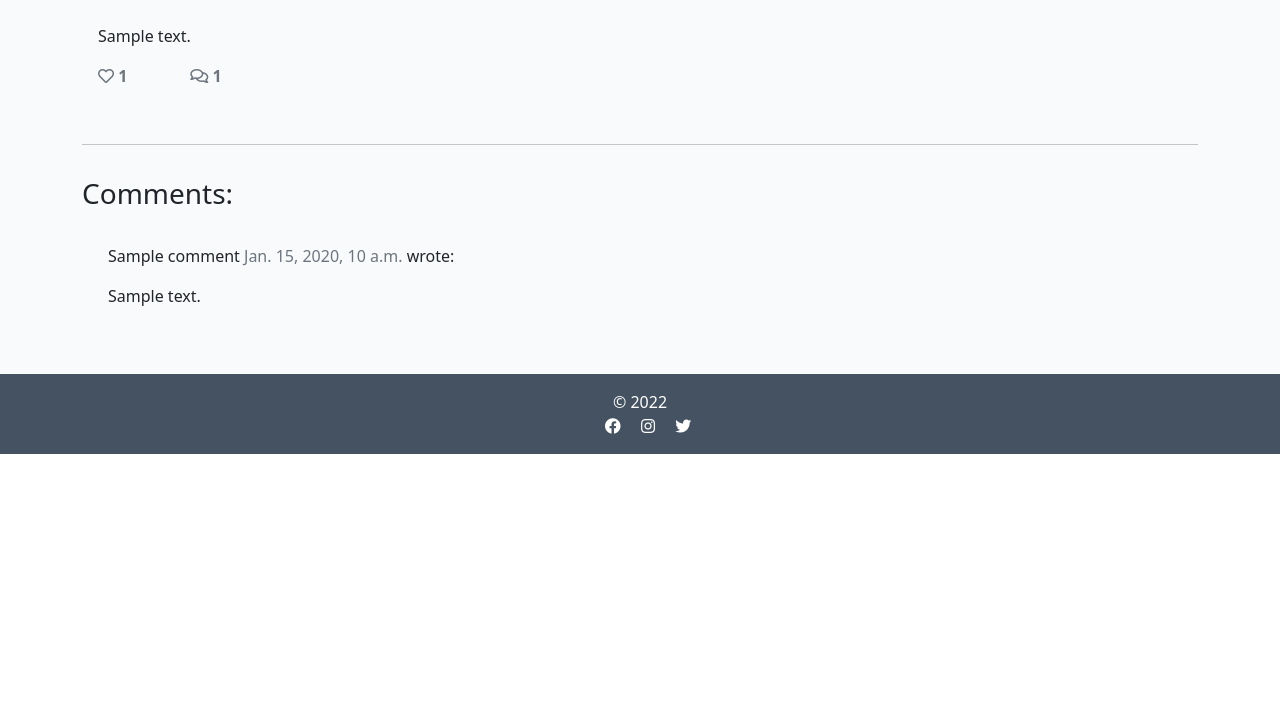
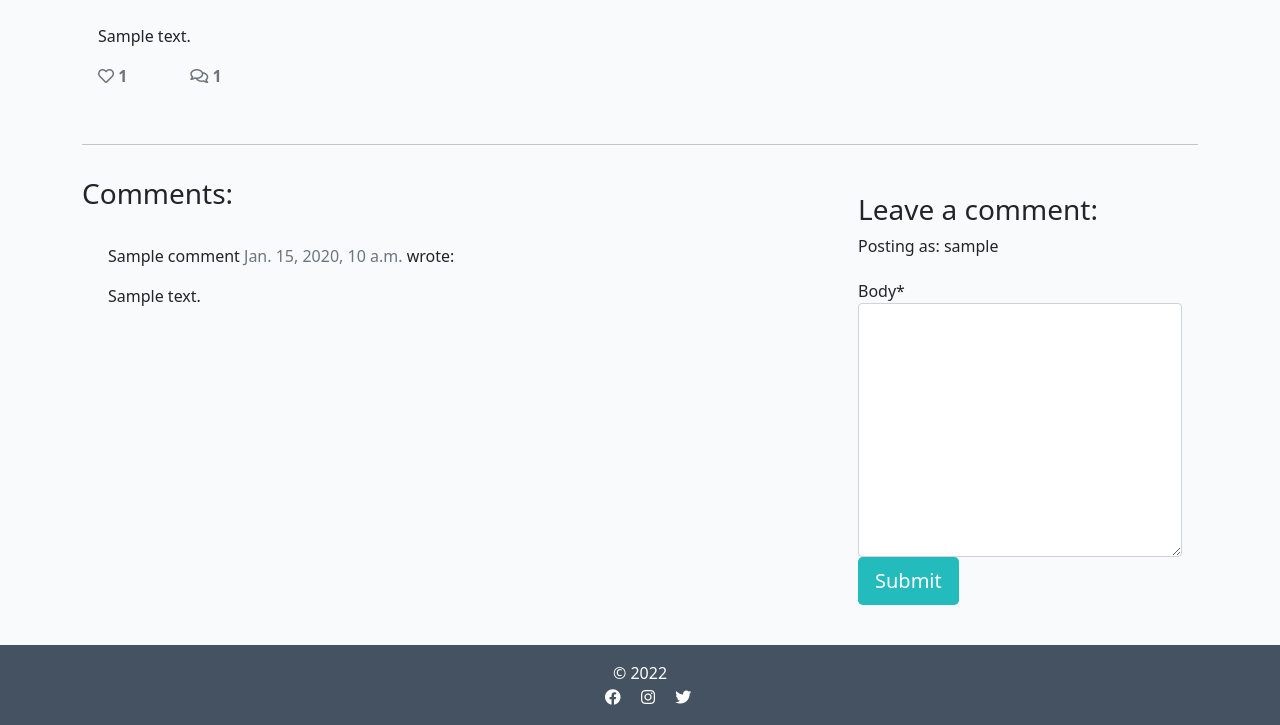
Before and after one commit to richardreiter/the-fast-supper, a Django app: a page that uses templates/post_detail.html in a window 1280 px wide. Shown: the part 348-1073 px from the top of the page. Before the commit the page ends 802 px from the top, so only its background shows below. Run offline with Django 3.2, Linux system fonts and the light colour scheme; a user stored in the database is signed in; tables that the repository leaves empty hold one stand-in row (values such as "Sample post"); some libraries are stand-ins or nearby versions.

Commit message:
Edit post_view template to get form displaying

```diff
--- a/templates/post_detail.html
+++ b/templates/post_detail.html
@@ -1,4 +1,6 @@
 {% extends 'base.html' %} {% block content %}
+
+{% load crispy_forms_tags %}
 
 <!-- Many thanks to Matt Rudge and CI's 'I Think Therefore I Blog'
 Walkthrough project - a great reference, inspiration and example:
@@ -79,7 +81,25 @@ https://github.com/Code-Institute-Solutions/Django3blog -->
         </div>
         <div class="col-md-4 card mb-4  mt-3 ">
             <div class="card-body">
-                <!-- For later -->
+                {% if commented %}
+                <div class="alert alert-success" role="alert">
+                    Your comment is awaiting approval
+                </div>
+                {% else %}
+                <!-- comment only appears if user is authenticated -->
+                {% if user.is_authenticated %}
+
+                <h3>Leave a comment:</h3>
+                <p>Posting as: {{ user.username }}</p>
+                <!-- create form with post method -->
+                <form method="post" style="margin-top: 1.3em;">
+                    <!-- render form using crispy filter for formatting -->
+                    {{ comment_form | crispy }}
+                    {% csrf_token %}
+                    <button type="submit" class="btn btn-signup btn-lg">Submit</button>
+                </form>
+                {% endif %}
+                {% endif %}
             </div>
         </div>
     </div>
```
